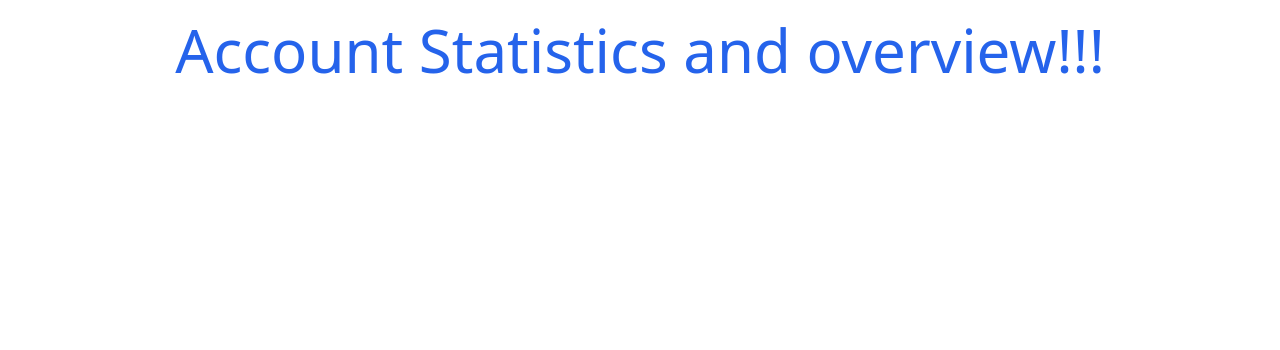
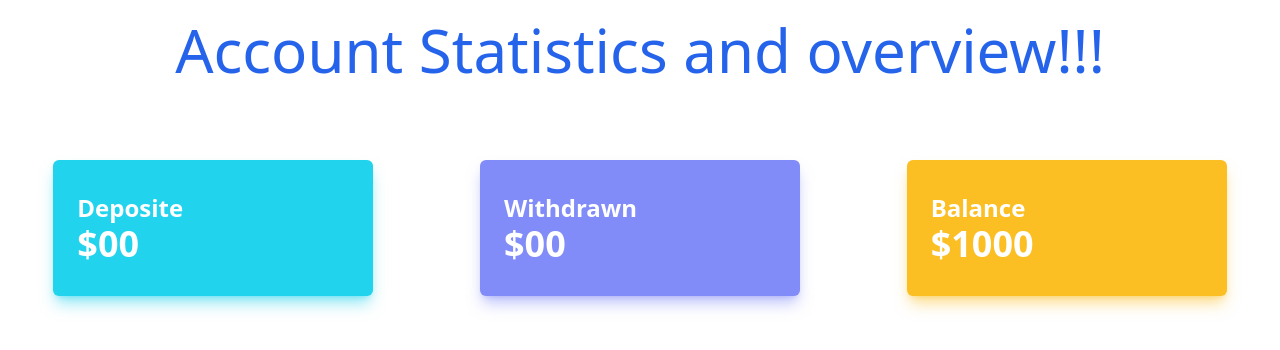
Before and after one commit to Najmul-Shaon/26-bank, a plain HTML site: page bank.html in a window 1280 px wide. Drawn offline with nearby package versions, Linux system fonts and the light colour scheme.

Commit message:
grid added

```diff
--- a/bank.html
+++ b/bank.html
@@ -14,6 +14,22 @@
     <header>
         <h1 class="text-6xl text-center text-blue-600 mb-8 mt-5">Account Statistics and overview!!!</h1>
     </header>
+    <main class="mt-20">
+        <div class="grid grid-cols-3 text-white font-bold">
+            <div class="bg-cyan-400 w-9/12 mx-auto rounded-md shadow-lg shadow-cyan-400/50 px-6 py-8">
+                <h3 class="text-2xl">Deposite</h3>
+                <h1 class="text-4xl">$00</h1>
+            </div>
+            <div class="bg-indigo-400 w-9/12 mx-auto rounded-md shadow-lg shadow-indigo-400/50 px-6 py-8">
+                <h3 class="text-2xl">Withdrawn</h3>
+                <h1 class="text-4xl">$00</h1>
+            </div>
+            <div class="bg-amber-400 w-9/12 mx-auto rounded-md shadow-lg shadow-amber-400/50 px-6 py-8">
+                <h3 class="text-2xl">Balance</h3>
+                <h1 class="text-4xl">$1000</h1>
+            </div>
+        </div>
+    </main>
 </body>
 
 </html>
--- a/js/login.js
+++ b/js/login.js
@@ -6,6 +6,9 @@ document.getElementById('login').addEventListener('click', function () {
     const password = passwordField.value;
     console.log(password);
     if (email === 'abc@gmail.com' && password === 'abc') {
+
+        // js e etar maddhome another html page e jump kore. abar arekti way ace---------
+        // = location.href ='bank.html';
         window.location.href = 'bank.html';
     }
     else {
```
